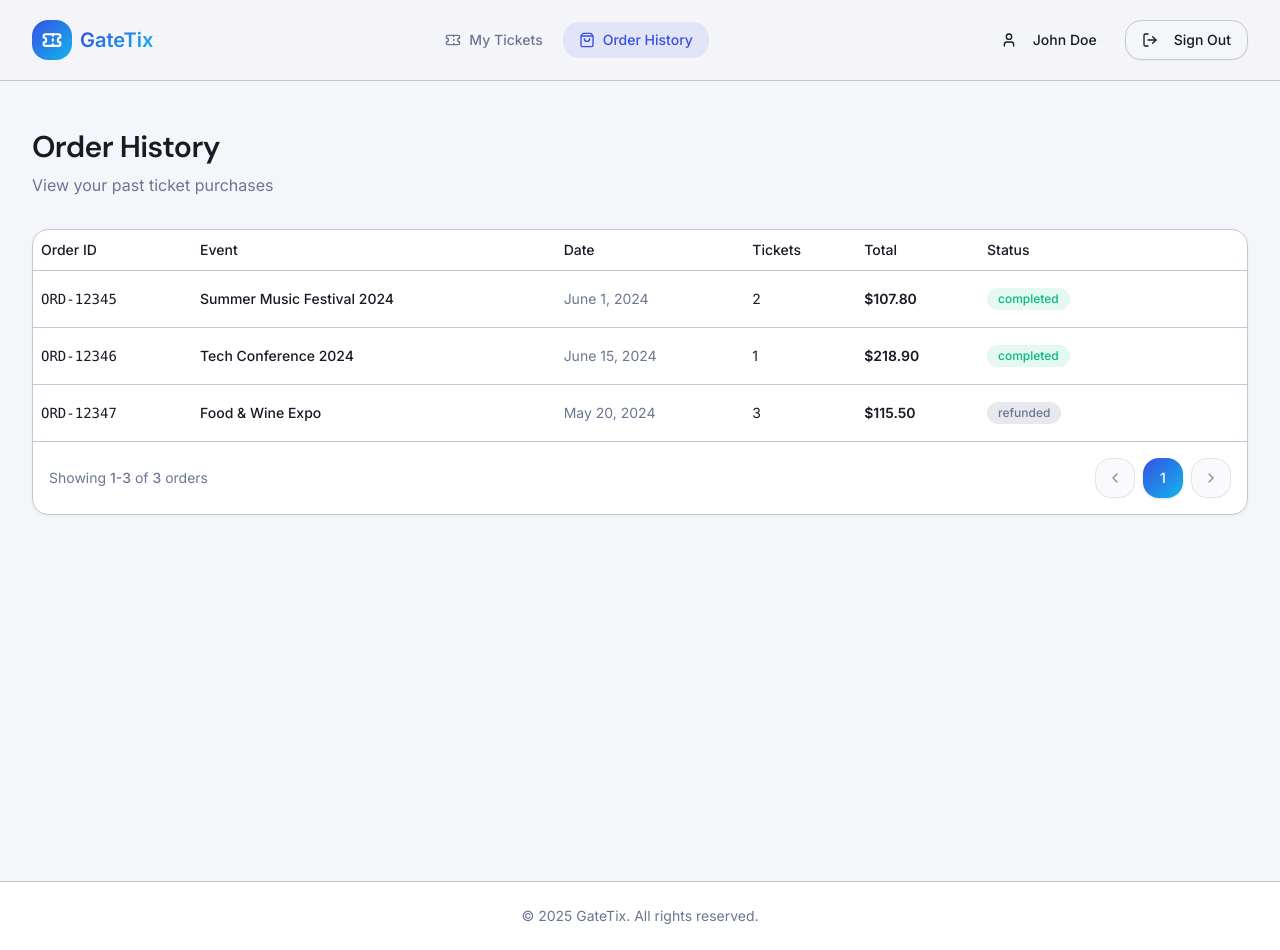
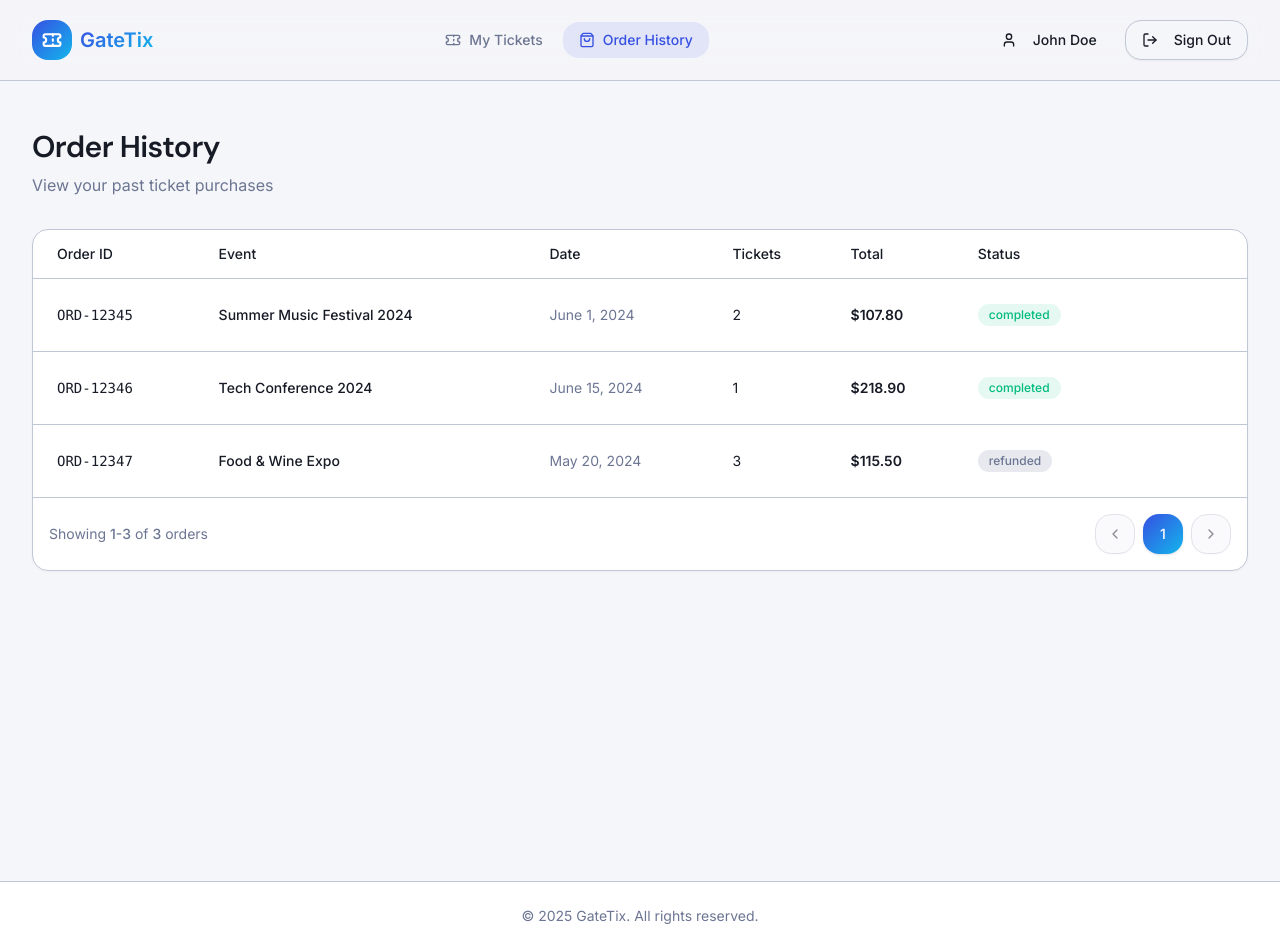
Before and after one commit to aardnsyhs/gatetix, a Next.js app: page /orders in a window 1280 px wide. Built offline with nearby package versions, Linux system fonts and the light colour scheme.

Commit message:
style: standardize table component formatting and spacing

```diff
--- a/src/components/ui/table.tsx
+++ b/src/components/ui/table.tsx
@@ -1,8 +1,8 @@
-"use client"
+"use client";
 
-import * as React from "react"
+import * as React from "react";
 
-import { cn } from "@/lib/utils"
+import { cn } from "@/lib/utils";
 
 function Table({ className, ...props }: React.ComponentProps<"table">) {
   return (
@@ -16,7 +16,7 @@ function Table({ className, ...props }: React.ComponentProps<"table">) {
         {...props}
       />
     </div>
-  )
+  );
 }
 
 function TableHeader({ className, ...props }: React.ComponentProps<"thead">) {
@@ -26,7 +26,7 @@ function TableHeader({ className, ...props }: React.ComponentProps<"thead">) {
       className={cn("[&_tr]:border-b", className)}
       {...props}
     />
-  )
+  );
 }
 
 function TableBody({ className, ...props }: React.ComponentProps<"tbody">) {
@@ -36,7 +36,7 @@ function TableBody({ className, ...props }: React.ComponentProps<"tbody">) {
       className={cn("[&_tr:last-child]:border-0", className)}
       {...props}
     />
-  )
+  );
 }
 
 function TableFooter({ className, ...props }: React.ComponentProps<"tfoot">) {
@@ -49,7 +49,7 @@ function TableFooter({ className, ...props }: React.ComponentProps<"tfoot">) {
       )}
       {...props}
     />
-  )
+  );
 }
 
 function TableRow({ className, ...props }: React.ComponentProps<"tr">) {
@@ -62,7 +62,7 @@ function TableRow({ className, ...props }: React.ComponentProps<"tr">) {
       )}
       {...props}
     />
-  )
+  );
 }
 
 function TableHead({ className, ...props }: React.ComponentProps<"th">) {
@@ -70,12 +70,12 @@ function TableHead({ className, ...props }: React.ComponentProps<"th">) {
     <th
       data-slot="table-head"
       className={cn(
-        "text-foreground h-10 px-2 text-left align-middle font-medium whitespace-nowrap [&:has([role=checkbox])]:pr-0 [&>[role=checkbox]]:translate-y-[2px]",
+        "text-foreground h-12 px-4 text-left align-middle font-medium whitespace-nowrap first:pl-6 last:pr-6 [&:has([role=checkbox])]:pr-0 [&>[role=checkbox]]:translate-y-[2px]",
         className
       )}
       {...props}
     />
-  )
+  );
 }
 
 function TableCell({ className, ...props }: React.ComponentProps<"td">) {
@@ -83,12 +83,12 @@ function TableCell({ className, ...props }: React.ComponentProps<"td">) {
     <td
       data-slot="table-cell"
       className={cn(
-        "p-2 align-middle whitespace-nowrap [&:has([role=checkbox])]:pr-0 [&>[role=checkbox]]:translate-y-[2px]",
+        "px-4 py-4 align-middle whitespace-nowrap first:pl-6 last:pr-6 [&:has([role=checkbox])]:pr-0 [&>[role=checkbox]]:translate-y-[2px]",
         className
       )}
       {...props}
     />
-  )
+  );
 }
 
 function TableCaption({
@@ -101,7 +101,7 @@ function TableCaption({
       className={cn("text-muted-foreground mt-4 text-sm", className)}
       {...props}
     />
-  )
+  );
 }
 
 export {
@@ -113,4 +113,4 @@ export {
   TableRow,
   TableCell,
   TableCaption,
-}
+};
```
